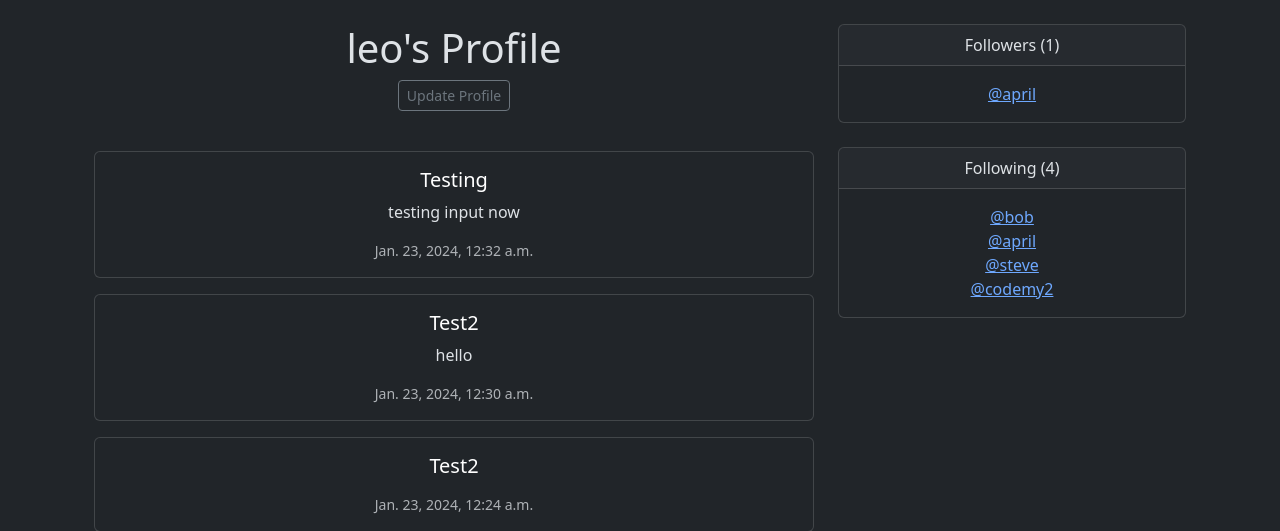
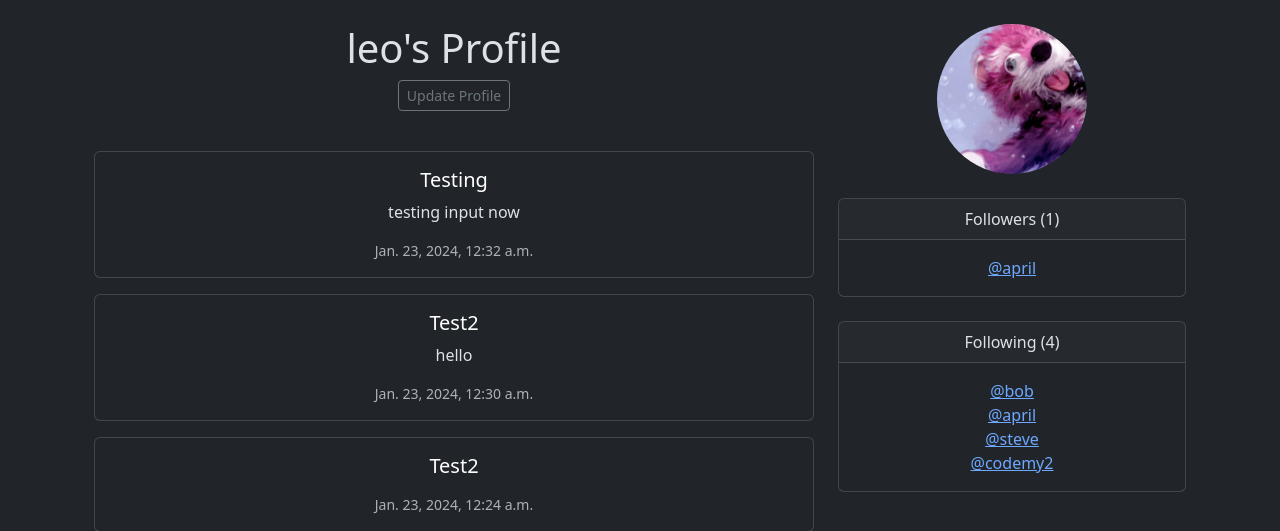
Before and after one commit to leoxP/forum-website, a Django app: page /profile/1 in a window 1280 px wide. Shown: the part 70-601 px from the top of the page. Run offline with Django 5.2, Linux system fonts and the light colour scheme; a user stored in the database is signed in; data comes from the database, SQL or seed files in the repository; both versions use the stored data as it was after the commit.

Commit message:
Profile Image added to Models

```diff
--- a/social/forumx/models.py
+++ b/social/forumx/models.py
@@ -40,6 +40,8 @@ class Profile(models.Model):
     )
 
    date_modified = models.DateTimeField(User, default=timezone.now)
+   # Save the location of the profile image
+   profile_image = models.ImageField(null=True, blank=True, upload_to="images/")
 
    def __str__(self):
        return self.user.username
--- a/social/forumx/templates/profile.html
+++ b/social/forumx/templates/profile.html
@@ -5,6 +5,13 @@
             .white-link {
                 text-decoration: none;
                 color: white;
+            }
+
+            .profile-image {
+                width: 150px; /* Set the desired width */
+                height: 150px; /* Set the desired height */
+                border-radius: 50%; /* Make it a circle */
+                object-fit: cover; /* Ensure the image covers the entire container */
             }
         </style>
         <div class="container text-center">
@@ -43,6 +50,12 @@
                 </div>
 
                 <div class="col-4">
+
+                    {% if profile.profile_image %}
+                    <img src="{{ profile.profile_image.url }}" class="img-fluid profile-image">
+                    {% endif %}
+                    <br>
+                    <br>
                     <div class="card">
                         <div class="card-header">
                             <p class="card-text">
--- a/social/social/settings.py
+++ b/social/social/settings.py
@@ -11,6 +11,7 @@ https://docs.djangoproject.com/en/5.0/ref/settings/
 """
 
 from pathlib import Path
+import os
 
 # Build paths inside the project like this: BASE_DIR / 'subdir'.
 BASE_DIR = Path(__file__).resolve().parent.parent
@@ -118,6 +119,11 @@ USE_TZ = True
 
 STATIC_URL = 'static/'
 
+MEDIA_URL = 'media/' # For uploading images
+MEDIA_ROOT = os.path.join(BASE_DIR, 'media')
+
+
+
 # Default primary key field type
 # https://docs.djangoproject.com/en/5.0/ref/settings/#default-auto-field
 
--- a/social/social/urls.py
+++ b/social/social/urls.py
@@ -16,8 +16,10 @@ Including another URLconf
 """
 from django.contrib import admin
 from django.urls import path, include
+from django.conf import settings
+from django.conf.urls.static import static
 
 urlpatterns = [
     path('admin/', admin.site.urls),
     path('',include('forumx.urls')),
-]
+] + static(settings.MEDIA_URL, document_root=settings.MEDIA_ROOT)
```
Also changed, not shown: social/db.sqlite3, social/forumx/migrations/0005_profile_profile_image.py (added), social/media/images/51e59c292d2aa6ff7bfaf71423a10a5f.jpg (added).
